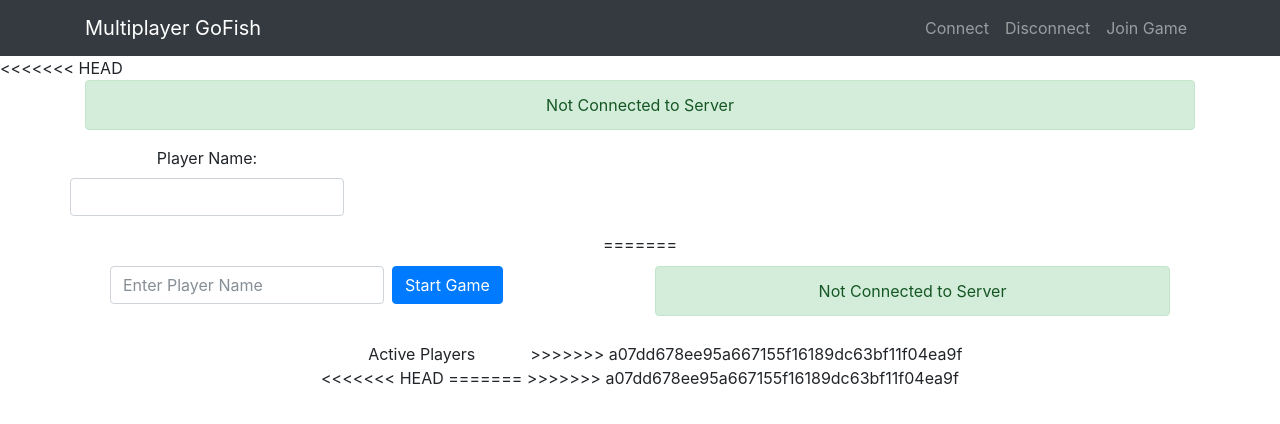
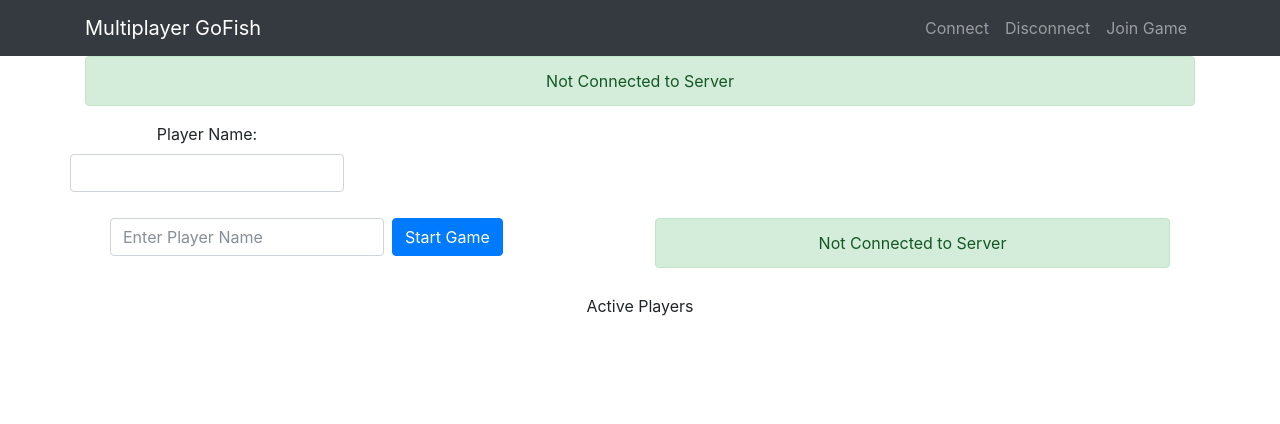
Before and after one commit to r3xd3l0r14n/capstone, a Flask app: page / in a window 1280 px wide. Shown: the top 424 px of the page. Run offline with Flask 2, Linux system fonts and the light colour scheme; some libraries are stand-ins or nearby versions.

Commit message:
Cleaninless commit

```diff
--- a/templates/index.html
+++ b/templates/index.html
@@ -14,7 +14,7 @@
     <script src="static/vendor/jquery/jquery.min.js"></script>
     <script type="text/javascript" src="//cdnjs.cloudflare.com/ajax/libs/socket.io/1.3.6/socket.io.min.js"></script>
     <script src="static/vendor/messageHandler.js"></script>
-
+    <script src="static/vendor/game.js"></script>
     <link href="static/vendor/bootstrap/css/bootstrap.min.css" rel="stylesheet">
     <link href="static/css/simple-sidebar.css" rel="stylesheet">
     <script type=text/javascript>
@@ -50,7 +50,6 @@
     </div>
 </nav>
 
-<<<<<<< HEAD
 <!-- Page Content -->
 <div class="container">
     <div class="row">
@@ -64,7 +63,6 @@
                     <input id="userN" type="text" class="form-control" id="player">
                 </div>
             </div>
-=======
             <!-- Page Content -->
             <div class="container">
                 <div class="row">
@@ -74,7 +72,8 @@
                                 <div class="row">
                                     <div class="col-sm-6">
                                         <form class="form-inline">
-							<input type="text" id="userN" class="form-control mb-2 mr-sm-2 mb-sm-0" id="inlineFormInput" placeholder="Enter Player Name" required>
+                                            <input type="text" id="userN" class="form-control mb-2 mr-sm-2 mb-sm-0"
+                                                   id="inlineFormInput" placeholder="Enter Player Name" required>
                                             <button type="submit" class="btn btn-primary">Start Game</button>
                                         </form>
                                     </div>
@@ -86,16 +85,12 @@
                                 </div>
                             </div>
                             <div id="active-players">Active Players</div>
->>>>>>> a07dd678ee95a667155f16189dc63bf11f04ea9f
                             <div style="margin: auto;" id="player-names">
                                 <div class="row">
                                     <div id="divPlayer4" style="margin: auto;">
                                         <p class="font-weight-bold">Player 4</p>
                                         <label ID="lblPlayer4"></label>
-<<<<<<< HEAD
-=======
                                         <label ID="lblPlayer4Score"></label>
->>>>>>> a07dd678ee95a667155f16189dc63bf11f04ea9f
                                     </div>
                                 </div>
                                 <div class="row">
@@ -103,10 +98,7 @@
                                         <div id="divPlayer3" style="padding-left:150px;">
                                             <p class="font-weight-bold">Player 3</p>
                                             <label ID="lblPlayer3"></label>
-<<<<<<< HEAD
-=======
                                             <label ID="lblPlayer3Score"></label>
->>>>>>> a07dd678ee95a667155f16189dc63bf11f04ea9f
                                         </div>
                                     </div>
                                     <div class="col-md">
@@ -118,10 +110,7 @@
                                         <div id="divPlayer2" style="padding-right:150px;">
                                             <p class="font-weight-bold">Player 2</p>
                                             <label ID="lblPlayer2"></label>
-<<<<<<< HEAD
-=======
                                             <label ID="lblPlayer2Score"></label>
->>>>>>> a07dd678ee95a667155f16189dc63bf11f04ea9f
                                         </div>
                                     </div>
                                 </div>
@@ -131,21 +120,17 @@
                                     <div id="divPlayer1" style="margin: auto;">
                                         <p class="font-weight-bold">Player 1</p>
                                         <label ID="lblPlayer1"></label>
-<<<<<<< HEAD
-=======
                                         <label ID="lblPlayer1Score"></label>
->>>>>>> a07dd678ee95a667155f16189dc63bf11f04ea9f
                                     </div>
                                 </div>
                             </div>
                         </div>
                     </div>
                 </div>
-<<<<<<< HEAD
-
-=======
->>>>>>> a07dd678ee95a667155f16189dc63bf11f04ea9f
-
+            </div>
+        </div>
+    </div>
+</div>
 <!-- Bootstrap core JavaScript -->
 
 <script src="../static/vendor/bootstrap/js/bootstrap.bundle.min.js"></script>
```
Lines whose indentation alone changed are shown as unchanged.
